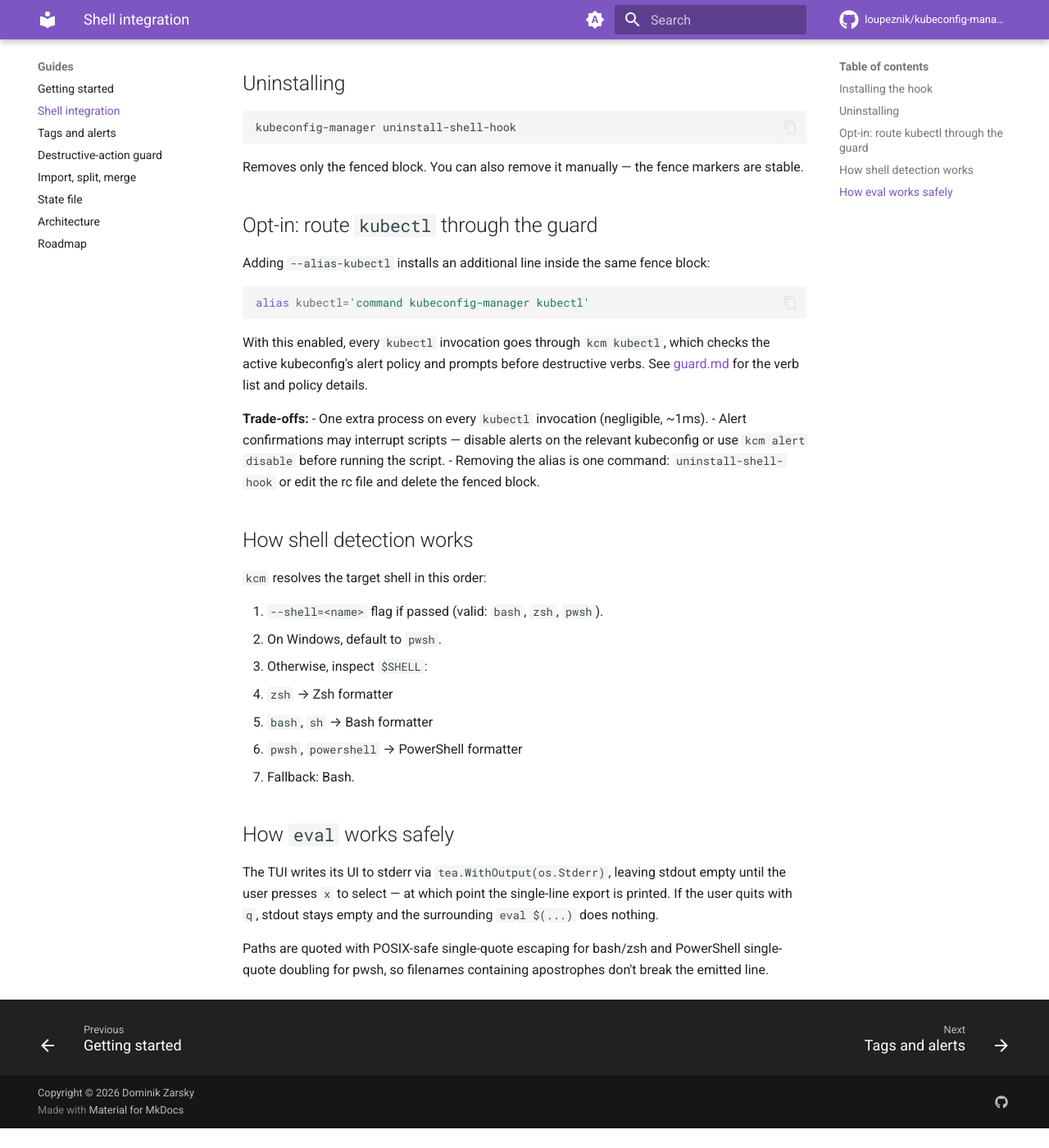
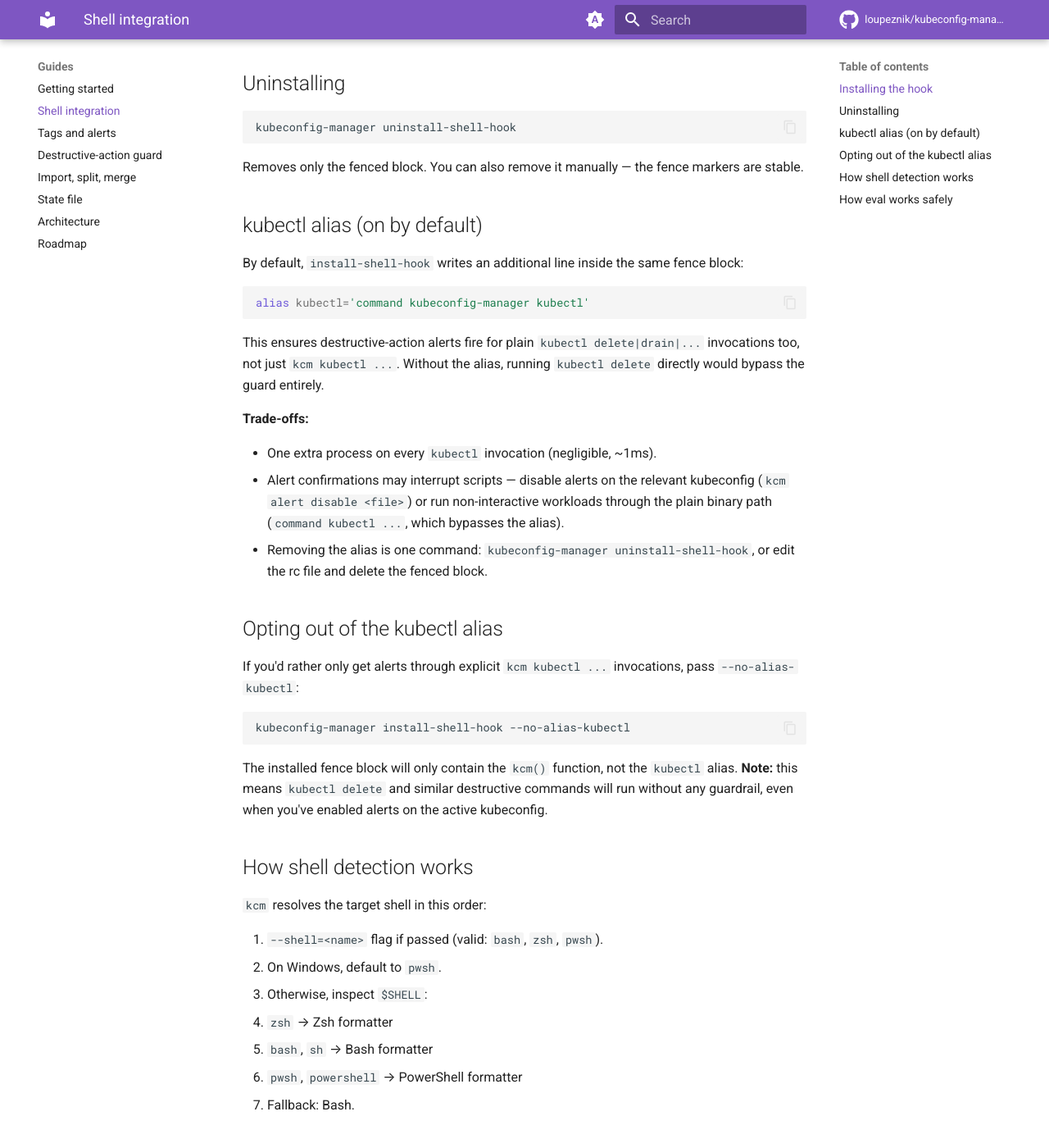
Before and after one commit to Loupeznik/kubeconfig-manager, an MkDocs documentation site: the page built from docs/shell-integration.md, in a window 1280 px wide and 1400 px high, scrolled down 1080 px. Shown: the whole window at 82% size. Built offline with MkDocs 1.6.1 and Material for MkDocs 9.7.7, drawn with Linux system fonts in a browser that asks for light colours; comment, search, counter and statistics services are not loaded; before the commit the page ends 2456 px from its top, so only the background shows below that.

Commit message:
Install kubectl alias by default; --no-alias-kubectl to opt out

````diff
--- a/docs/guard.md
+++ b/docs/guard.md
@@ -4,13 +4,13 @@
 
 ## Activation scopes
 
-By default, only `kcm kubectl` invocations go through the guard. To intercept every `kubectl` call — including direct ones and ones made by scripts — add the opt-in alias:
+`kcm install-shell-hook` aliases plain `kubectl` through the guard by default, so every `kubectl` call — direct ones, `k`/`kg`/`kns`-style aliases, and ones made by scripts — is intercepted. To opt out and only trigger the guard for explicit `kcm kubectl ...` invocations:
 
 ```sh
-kubeconfig-manager install-shell-hook --alias-kubectl
+kubeconfig-manager install-shell-hook --no-alias-kubectl
 ```
 
-See [shell-integration.md](shell-integration.md#opt-in-route-kubectl-through-the-guard) for the trade-offs.
+See [shell-integration.md](shell-integration.md#kubectl-alias-on-by-default) for the trade-offs.
 
 ## How a decision is made
 
--- a/docs/shell-integration.md
+++ b/docs/shell-integration.md
@@ -45,20 +45,31 @@ kubeconfig-manager uninstall-shell-hook
 
 Removes only the fenced block. You can also remove it manually — the fence markers are stable.
 
-## Opt-in: route `kubectl` through the guard
+## kubectl alias (on by default)
 
-Adding `--alias-kubectl` installs an additional line inside the same fence block:
+By default, `install-shell-hook` writes an additional line inside the same fence block:
 
 ```sh
 alias kubectl='command kubeconfig-manager kubectl'
 ```
 
-With this enabled, every `kubectl` invocation goes through `kcm kubectl`, which checks the active kubeconfig's alert policy and prompts before destructive verbs. See [guard.md](guard.md) for the verb list and policy details.
+This ensures destructive-action alerts fire for plain `kubectl delete|drain|...` invocations too, not just `kcm kubectl ...`. Without the alias, running `kubectl delete` directly would bypass the guard entirely.
 
 **Trade-offs:**
+
 - One extra process on every `kubectl` invocation (negligible, ~1ms).
-- Alert confirmations may interrupt scripts — disable alerts on the relevant kubeconfig or use `kcm alert disable` before running the script.
-- Removing the alias is one command: `uninstall-shell-hook` or edit the rc file and delete the fenced block.
+- Alert confirmations may interrupt scripts — disable alerts on the relevant kubeconfig (`kcm alert disable <file>`) or run non-interactive workloads through the plain binary path (`command kubectl ...`, which bypasses the alias).
+- Removing the alias is one command: `kubeconfig-manager uninstall-shell-hook`, or edit the rc file and delete the fenced block.
+
+## Opting out of the kubectl alias
+
+If you'd rather only get alerts through explicit `kcm kubectl ...` invocations, pass `--no-alias-kubectl`:
+
+```sh
+kubeconfig-manager install-shell-hook --no-alias-kubectl
+```
+
+The installed fence block will only contain the `kcm()` function, not the `kubectl` alias. **Note:** this means `kubectl delete` and similar destructive commands will run without any guardrail, even when you've enabled alerts on the active kubeconfig.
 
 ## How shell detection works
 
````
Also changed, not shown: docs/cli/kcm.md (+1 -1 lines), docs/cli/kcm_install-shell-hook.md (+14 -5 lines), docs/getting-started.md (+1 -1 lines), 2 other files.
